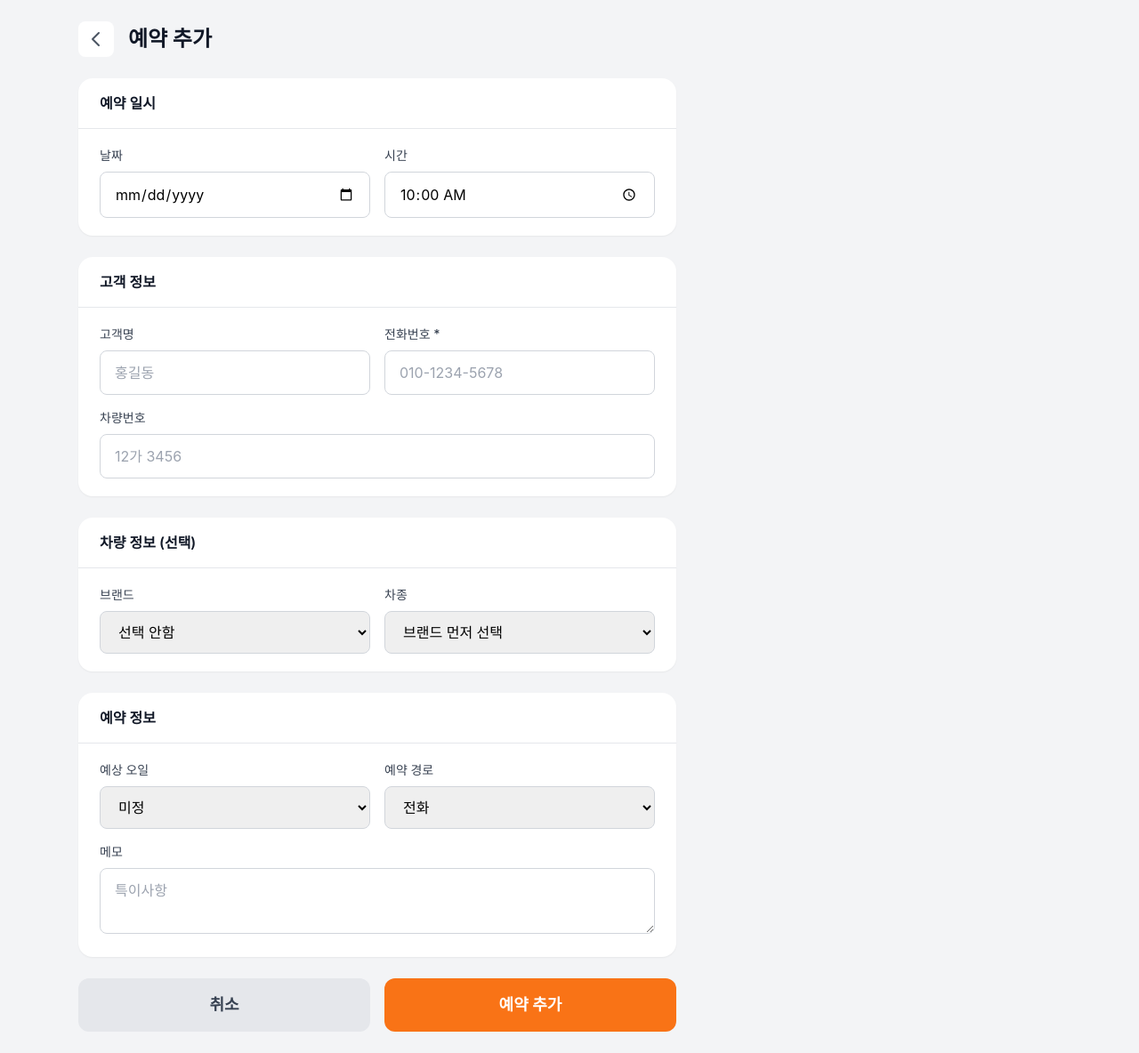
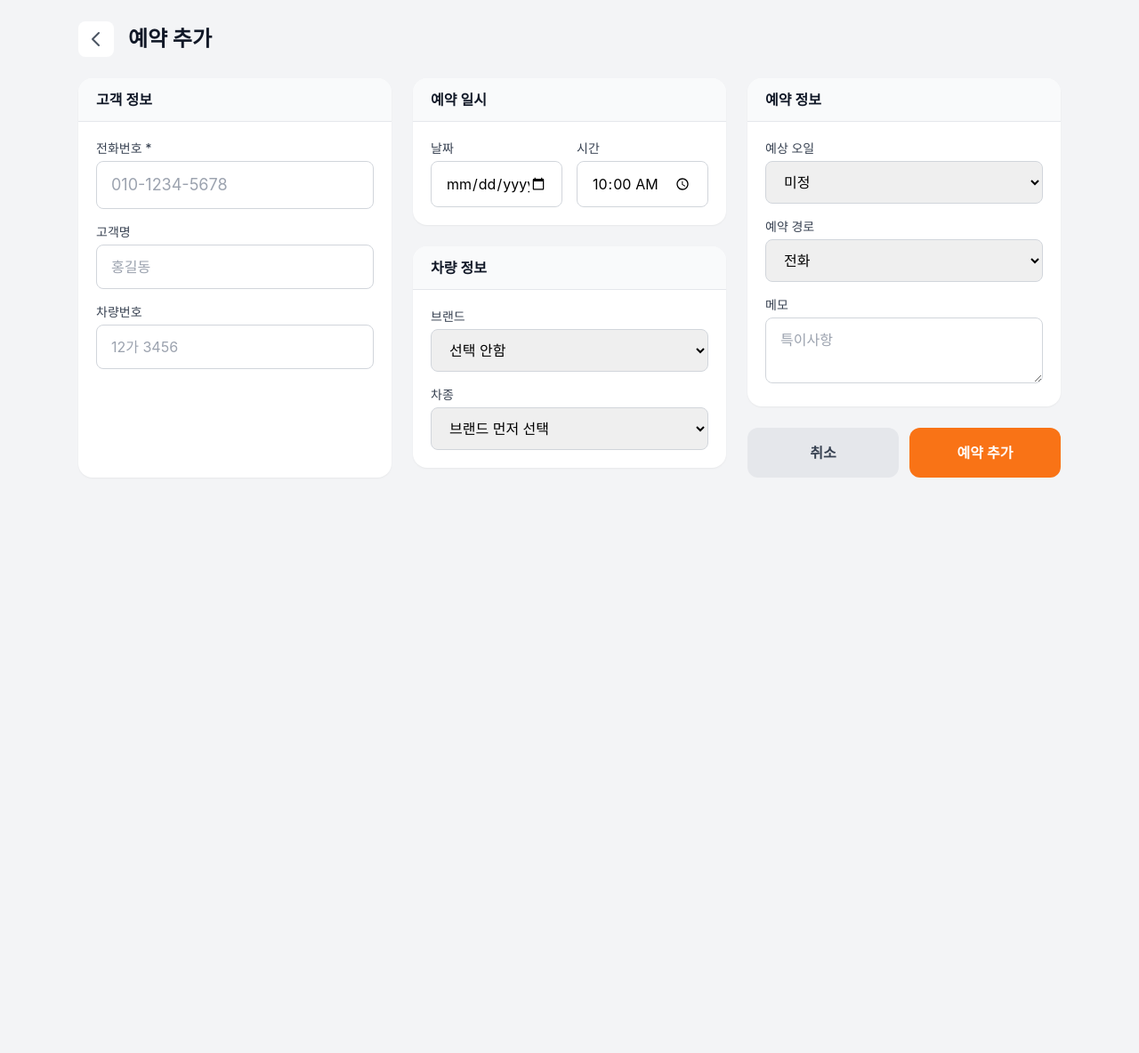
Before and after one commit to unsan010-hue/quickoil-kiosk, a Django app: page /staff/reservations/add/ in a window 1280 px wide. Shown: the whole page at 89% size. After the commit the page ends 537 px from the top, so only its background shows below. Run offline with Django 5.2, Linux system fonts and the light colour scheme; data that the repository does not hold is empty; some libraries are stand-ins or nearby versions.

Commit message:
예약 추가/수정 페이지 3컬럼 레이아웃으로 변경
- iPad에서 스크롤 없이 한 화면에 보이도록 최적화
- 좌측: 고객 정보, 중간: 예약일시+차량정보, 우측: 예약정보+버튼

Co-Authored-By: Claude Opus 4.5 <noreply@anthropic.com>

```diff
--- a/templates/staff/reservation_add.html
+++ b/templates/staff/reservation_add.html
@@ -16,62 +16,61 @@
             <h1 class="text-2xl font-bold text-gray-900">예약 추가</h1>
         </div>
 
-        <form method="post" class="space-y-6 max-w-2xl">
+        <form method="post">
             {% csrf_token %}
 
-            <!-- 날짜/시간 -->
+            <div class="grid grid-cols-3 gap-6">
+                <!-- 좌측: 고객 정보 -->
                 <div class="bg-white rounded-2xl shadow-sm overflow-hidden">
-                <div class="px-6 py-4 border-b border-gray-200">
+                    <div class="px-5 py-3 border-b border-gray-200 bg-gray-50">
+                        <h3 class="font-semibold text-gray-900">고객 정보</h3>
+                    </div>
+                    <div class="p-5 space-y-4">
+                        <div>
+                            <label class="block text-sm font-medium text-gray-700 mb-1">전화번호 *</label>
+                            <input type="tel" name="customer_phone" placeholder="010-1234-5678" required
+                                class="w-full px-4 py-3 text-lg border border-gray-300 rounded-lg focus:ring-2 focus:ring-orange-500 focus:border-orange-500">
+                        </div>
+                        <div>
+                            <label class="block text-sm font-medium text-gray-700 mb-1">고객명</label>
+                            <input type="text" name="customer_name" placeholder="홍길동"
+                                class="w-full px-4 py-3 border border-gray-300 rounded-lg focus:ring-2 focus:ring-orange-500 focus:border-orange-500">
+                        </div>
+                        <div>
+                            <label class="block text-sm font-medium text-gray-700 mb-1">차량번호</label>
+                            <input type="text" name="car_number" placeholder="12가 3456"
+                                class="w-full px-4 py-3 border border-gray-300 rounded-lg focus:ring-2 focus:ring-orange-500 focus:border-orange-500">
+                        </div>
+                    </div>
+                </div>
+
+                <!-- 중간: 예약 일시 + 차량 -->
+                <div class="space-y-6">
+                    <div class="bg-white rounded-2xl shadow-sm overflow-hidden">
+                        <div class="px-5 py-3 border-b border-gray-200 bg-gray-50">
                             <h3 class="font-semibold text-gray-900">예약 일시</h3>
                         </div>
-                <div class="px-6 py-5 grid grid-cols-2 gap-4">
+                        <div class="p-5 grid grid-cols-2 gap-4">
                             <div>
-                        <label class="block text-sm font-medium text-gray-700 mb-2">날짜</label>
+                                <label class="block text-sm font-medium text-gray-700 mb-1">날짜</label>
                                 <input type="date" name="date" value="{{ today }}" required
                                     class="w-full px-4 py-3 border border-gray-300 rounded-lg focus:ring-2 focus:ring-orange-500 focus:border-orange-500">
                             </div>
                             <div>
-                        <label class="block text-sm font-medium text-gray-700 mb-2">시간</label>
+                                <label class="block text-sm font-medium text-gray-700 mb-1">시간</label>
                                 <input type="time" name="time" value="10:00" required
                                     class="w-full px-4 py-3 border border-gray-300 rounded-lg focus:ring-2 focus:ring-orange-500 focus:border-orange-500">
                             </div>
                         </div>
                     </div>
 
-            <!-- 고객 정보 -->
                     <div class="bg-white rounded-2xl shadow-sm overflow-hidden">
-                <div class="px-6 py-4 border-b border-gray-200">
-                    <h3 class="font-semibold text-gray-900">고객 정보</h3>
+                        <div class="px-5 py-3 border-b border-gray-200 bg-gray-50">
+                            <h3 class="font-semibold text-gray-900">차량 정보</h3>
                         </div>
-                <div class="px-6 py-5 space-y-4">
-                    <div class="grid grid-cols-2 gap-4">
+                        <div class="p-5 space-y-4">
                             <div>
-                            <label class="block text-sm font-medium text-gray-700 mb-2">고객명</label>
-                            <input type="text" name="customer_name" placeholder="홍길동"
-                                class="w-full px-4 py-3 border border-gray-300 rounded-lg focus:ring-2 focus:ring-orange-500 focus:border-orange-500">
-                        </div>
-                        <div>
-                            <label class="block text-sm font-medium text-gray-700 mb-2">전화번호 *</label>
-                            <input type="tel" name="customer_phone" placeholder="010-1234-5678" required
-                                class="w-full px-4 py-3 border border-gray-300 rounded-lg focus:ring-2 focus:ring-orange-500 focus:border-orange-500">
-                        </div>
-                    </div>
-                    <div>
-                        <label class="block text-sm font-medium text-gray-700 mb-2">차량번호</label>
-                        <input type="text" name="car_number" placeholder="12가 3456"
-                            class="w-full px-4 py-3 border border-gray-300 rounded-lg focus:ring-2 focus:ring-orange-500 focus:border-orange-500">
-                    </div>
-                </div>
-            </div>
-
-            <!-- 차량 정보 -->
-            <div class="bg-white rounded-2xl shadow-sm overflow-hidden">
-                <div class="px-6 py-4 border-b border-gray-200">
-                    <h3 class="font-semibold text-gray-900">차량 정보 (선택)</h3>
-                </div>
-                <div class="px-6 py-5 grid grid-cols-2 gap-4">
-                    <div>
-                        <label class="block text-sm font-medium text-gray-700 mb-2">브랜드</label>
+                                <label class="block text-sm font-medium text-gray-700 mb-1">브랜드</label>
                                 <select name="brand" id="brand-select"
                                     class="w-full px-4 py-3 border border-gray-300 rounded-lg focus:ring-2 focus:ring-orange-500 focus:border-orange-500">
                                     <option value="">선택 안함</option>
@@ -81,7 +80,7 @@
                                 </select>
                             </div>
                             <div>
-                        <label class="block text-sm font-medium text-gray-700 mb-2">차종</label>
+                                <label class="block text-sm font-medium text-gray-700 mb-1">차종</label>
                                 <select name="model" id="model-select"
                                     class="w-full px-4 py-3 border border-gray-300 rounded-lg focus:ring-2 focus:ring-orange-500 focus:border-orange-500">
                                     <option value="">브랜드 먼저 선택</option>
@@ -89,16 +88,17 @@
                             </div>
                         </div>
                     </div>
+                </div>
 
-            <!-- 예약 정보 -->
+                <!-- 우측: 예약 정보 + 버튼 -->
+                <div class="space-y-6">
                     <div class="bg-white rounded-2xl shadow-sm overflow-hidden">
-                <div class="px-6 py-4 border-b border-gray-200">
+                        <div class="px-5 py-3 border-b border-gray-200 bg-gray-50">
                             <h3 class="font-semibold text-gray-900">예약 정보</h3>
                         </div>
-                <div class="px-6 py-5 space-y-4">
-                    <div class="grid grid-cols-2 gap-4">
+                        <div class="p-5 space-y-4">
                             <div>
-                            <label class="block text-sm font-medium text-gray-700 mb-2">예상 오일</label>
+                                <label class="block text-sm font-medium text-gray-700 mb-1">예상 오일</label>
                                 <select name="expected_oil"
                                     class="w-full px-4 py-3 border border-gray-300 rounded-lg focus:ring-2 focus:ring-orange-500 focus:border-orange-500">
                                     <option value="">미정</option>
@@ -108,7 +108,7 @@
                                 </select>
                             </div>
                             <div>
-                            <label class="block text-sm font-medium text-gray-700 mb-2">예약 경로</label>
+                                <label class="block text-sm font-medium text-gray-700 mb-1">예약 경로</label>
                                 <select name="source"
                                     class="w-full px-4 py-3 border border-gray-300 rounded-lg focus:ring-2 focus:ring-orange-500 focus:border-orange-500">
                                     {% for value, label in source_choices %}
@@ -116,9 +116,8 @@
                                     {% endfor %}
                                 </select>
                             </div>
-                    </div>
                             <div>
-                        <label class="block text-sm font-medium text-gray-700 mb-2">메모</label>
+                                <label class="block text-sm font-medium text-gray-700 mb-1">메모</label>
                                 <textarea name="memo" rows="2" placeholder="특이사항"
                                     class="w-full px-4 py-3 border border-gray-300 rounded-lg focus:ring-2 focus:ring-orange-500 focus:border-orange-500"></textarea>
                             </div>
@@ -126,13 +125,15 @@
                     </div>
 
                     <!-- 버튼 -->
-            <div class="flex gap-4">
-                <a href="{% url 'reservation_list' %}" class="flex-1 px-6 py-4 bg-gray-200 text-gray-700 font-semibold text-lg rounded-xl text-center hover:bg-gray-300">
+                    <div class="flex gap-3">
+                        <a href="{% url 'reservation_list' %}" class="flex-1 px-6 py-4 bg-gray-200 text-gray-700 font-semibold rounded-xl text-center hover:bg-gray-300">
                             취소
                         </a>
-                <button type="submit" class="flex-1 px-6 py-4 bg-orange-500 text-white font-semibold text-lg rounded-xl hover:bg-orange-600">
+                        <button type="submit" class="flex-1 px-6 py-4 bg-orange-500 text-white font-semibold rounded-xl hover:bg-orange-600">
                             예약 추가
                         </button>
+                    </div>
+                </div>
             </div>
         </form>
     </div>
```
Also changed, not shown: templates/staff/reservation_edit.html (+66 -62 lines). Lines whose indentation alone changed are shown as unchanged.
